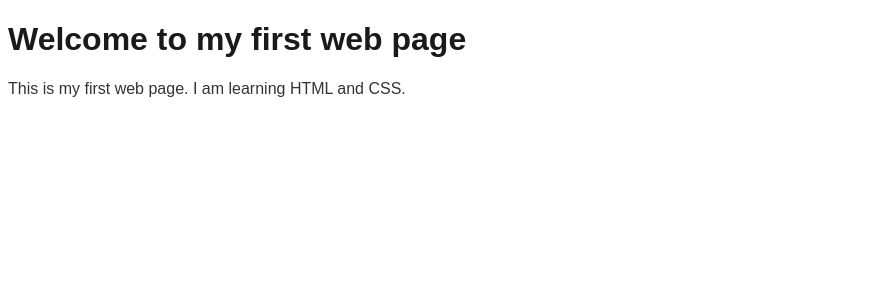
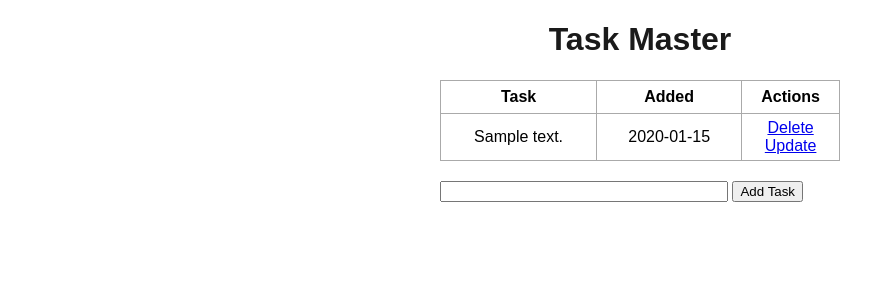
Before and after one commit to DanielBlanco/flask-todo, a Flask app: page / in a window 1280 px wide. Shown: the top 300 px of the page, without its empty margins (0-895 px from the left). Run offline with Flask 3, Linux system fonts and the light colour scheme; tables that the repository leaves empty hold one stand-in row (values such as "Sample post").

Commit message:
Add crud actions

```diff
--- a/app.py
+++ b/app.py
@@ -1,11 +1,70 @@
-from flask import Flask, render_template
+from datetime import datetime
+
+from flask import Flask, redirect, render_template, request
+from flask_sqlalchemy import SQLAlchemy
 
 app = Flask(__name__)
+app.config["SQLALCHEMY_DATABASE_URI"] = "sqlite:///test.db"
+db = SQLAlchemy(app)
 
 
-@app.route("/")
+class Todo(db.Model):
+    id = db.Column(db.Integer, primary_key=True)
+    content = db.Column(db.String(200), nullable=False)
+    created_at = db.Column(db.DateTime, default=datetime.utcnow)
+
+    def __repr__(self):
+        return "<Task %r>" % self.id
+
+
+# with app.app_context():
+#     db.create_all()
+
+
+@app.route("/", methods=["POST", "GET"])
 def index():
-    return render_template("index.html")
+    if request.method == "POST":
+        task_content = request.form["content"]
+        new_task = Todo(content=task_content)
+
+        try:
+            db.session.add(new_task)
+            db.session.commit()
+            return redirect("/")
+        except:
+            return "There was an issue adding your task"
+    else:
+        tasks = Todo.query.order_by(Todo.created_at).all()
+        return render_template("index.html", tasks=tasks)
+
+
+@app.route("/delete/<int:id>")
+def delete(id):
+    task_to_delete = Todo.query.get_or_404(id)
+
+    try:
+        db.session.delete(task_to_delete)
+        db.session.commit()
+        return redirect("/")
+    except:
+        return "There was a problem deleting that task"
+
+
+@app.route("/update/<int:id>", methods=["GET", "POST"])
+def update(id):
+    task = Todo.query.get_or_404(id)
+
+    if request.method == "POST":
+        task_content = request.form["content"]
+
+        try:
+            task.content = task_content
+            db.session.commit()
+            return redirect("/")
+        except:
+            return "There was an issue updating your task"
+    else:
+        return render_template("update.html", task=task)
 
 
 if __name__ == "__main__":
--- a/static/css/main.css
+++ b/static/css/main.css
@@ -2,3 +2,36 @@ body {
 	margin: 2;
 	font-family: Arial, sans-serif;
 }
+
+.content {
+	margin: 0 auto;
+	width: 400px;
+}
+
+table,
+td,
+th {
+	border: 1px solid #aaa;
+}
+
+table {
+	border-collapse: collapse;
+	width: 100%;
+}
+
+th {
+	height: 30px;
+}
+
+td {
+	text-align: center;
+	padding: 5px;
+}
+
+.form {
+	margin-top: 20px;
+}
+
+#content {
+	width: 70%;
+}
--- a/templates/index.html
+++ b/templates/index.html
@@ -1,6 +1,6 @@
 {% extends 'base.html' %}
 
-{% block title %}My First Web Page{% endblock %}
+{% block title %}Task Master{% endblock %}
 
 {% block head %}
 <style>
@@ -15,6 +15,35 @@
 {% endblock %}
 
 {% block content %}
-<h1>Welcome to my first web page</h1>
-<p>This is my first web page. I am learning HTML and CSS.</p>
+
+<div class="content">
+	<h1 style="text-align: center;">Task Master</h1>
+	<table>
+		<tr>
+			<th>Task</th>
+			<th>Added</th>
+			<th>Actions</th>
+		</tr>
+		{% for task in tasks %}
+		<tr>
+			<td>{{ task.content }}</td>
+			<td>{{ task.created_at.date() }}</td>
+			<td>
+				<a href="/delete/{{task.id}}">Delete</a>
+				<br />
+				<a href="/update/{{task.id}}">Update</a>
+			</td>
+		</tr>
+		{% endfor %}
+	</table>
+
+	<div class="form">
+		<form action="/" method="POST">
+			<input type="text" name="content" id="content">
+			<input type="submit" value="Add Task">
+		</form>
+	</div>
+
+</div>
+
 {% endblock %}
```
Also changed, not shown: templates/update.html (added, +31 -0 lines).
